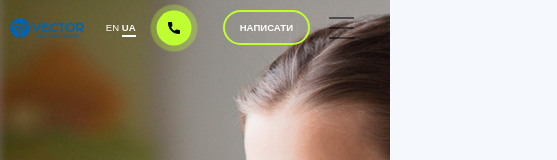
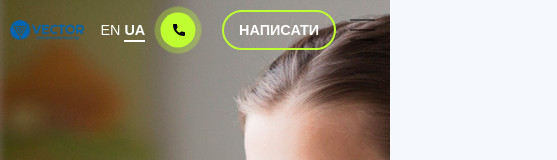
Before and after one commit to Roman-Osinchuk/Vector_school, a React (Create React App) app: page / in a window 390 px wide. Shown: the top 160 px of the page, 557 px wide, since content can reach past the window. Built offline with nearby package versions, Linux system fonts and the light colour scheme.

Commit message:
fixed navigation

```diff
--- a/src/App.css
+++ b/src/App.css
@@ -1,10 +1,12 @@
+
 .App {
-  font-family: Arial, sans-serif;
+  width: 100%;
+  overflow-x: hidden;
+}
+
+
+
+
+.Navigation {
   width: 100%;
 }
-
-@media only screen and (max-width: 768px) {
-  .App {
-    max-width: 100%;
-  }
-}
--- a/src/components/front/Main/Navigation.css
+++ b/src/components/front/Main/Navigation.css
@@ -247,26 +247,25 @@ margin-left: 1%;
 
 @media only screen and (max-width: 768px) {
   .nav {
-    padding: 10px; /* Зменшити padding до 10px з обох сторін */
+    padding: 10px;
     width: 100%;
-    max-width: 45vh;
+
   }
 
-
     .nav-links {
-      padding: 0; /* Уникайте додаткового padding */
-      box-sizing: border-box; /* Переконайтесь, що padding враховується */
+      padding: 0;
+      box-sizing: border-box;
     }
 
 
 
 
   .logo {
-    height: 20px; /* Зменшити розмір логотипу */
+    height: 20px;
   }
 
   .nav-links {
-    font-size: 0.9em; /* Зменшити розмір шрифта */
+    font-size: 0.9em;
     margin: 0;
     padding: 0;
     flex: 1;
@@ -275,30 +274,30 @@ margin-left: 1%;
   }
 
   .nav-links li {
-    margin: 0 2px; /* Зменшити відступи між пунктами меню */
+    margin: 0 2px;
   }
 
   .nav-links li a {
-    padding: 4px 8px; /* Зменшити внутрішні відступи */
+    padding: 4px 8px;
   }
 
   .contact-number {
-    font-size: 0.9em; /* Зменшити розмір шрифта */
+    font-size: 0.9em;
   }
 
   .phone-icon {
-    height: 12px; /* Зменшити розмір іконки телефону */
-    margin-right: 10px; /* Зменшити відступи */
+    height: 12px;
+    margin-right: 10px;
   }
 
   .extra-info {
-    padding: 5px 10px; /* Зменшити відступи */
-    font-size: 0.6em; /* Зменшити розмір шрифта */
+    padding: 5px 10px;
+    font-size: 0.9em;
   }
 
 
   .language-switch {
-    font-size: 0.6em; /* Зменшити розмір шрифта */
+    font-size: 0.9em;
   }
 
   .burger-menu {
@@ -308,7 +307,7 @@ margin-left: 1%;
     align-items: center;
     width: 20px;
     height: 30px;
-    margin-right: 5%;
+    margin-right: 2%;
     cursor: pointer;
   }
 
@@ -327,7 +326,7 @@ margin-left: 1%;
   .nav-links {
     display: none;
     position: absolute;
-    top: 50px;
+    top: 60px;
     left: 0;
     width: 100%;
     color: black;
@@ -336,14 +335,14 @@ margin-left: 1%;
     padding: 10px;
     box-shadow: 0 2px 4px rgba(0, 0, 0, 0.1);
     z-index: 999;
-    box-sizing: border-box; /* Урахування padding у ширині */
+    box-sizing: border-box;
   }
 
   .nav-links.open {
     display: flex;
   }
 
-  /* Приховати горизонтальне переповнення */
+
   body {
     overflow-x: hidden;
   }
```
